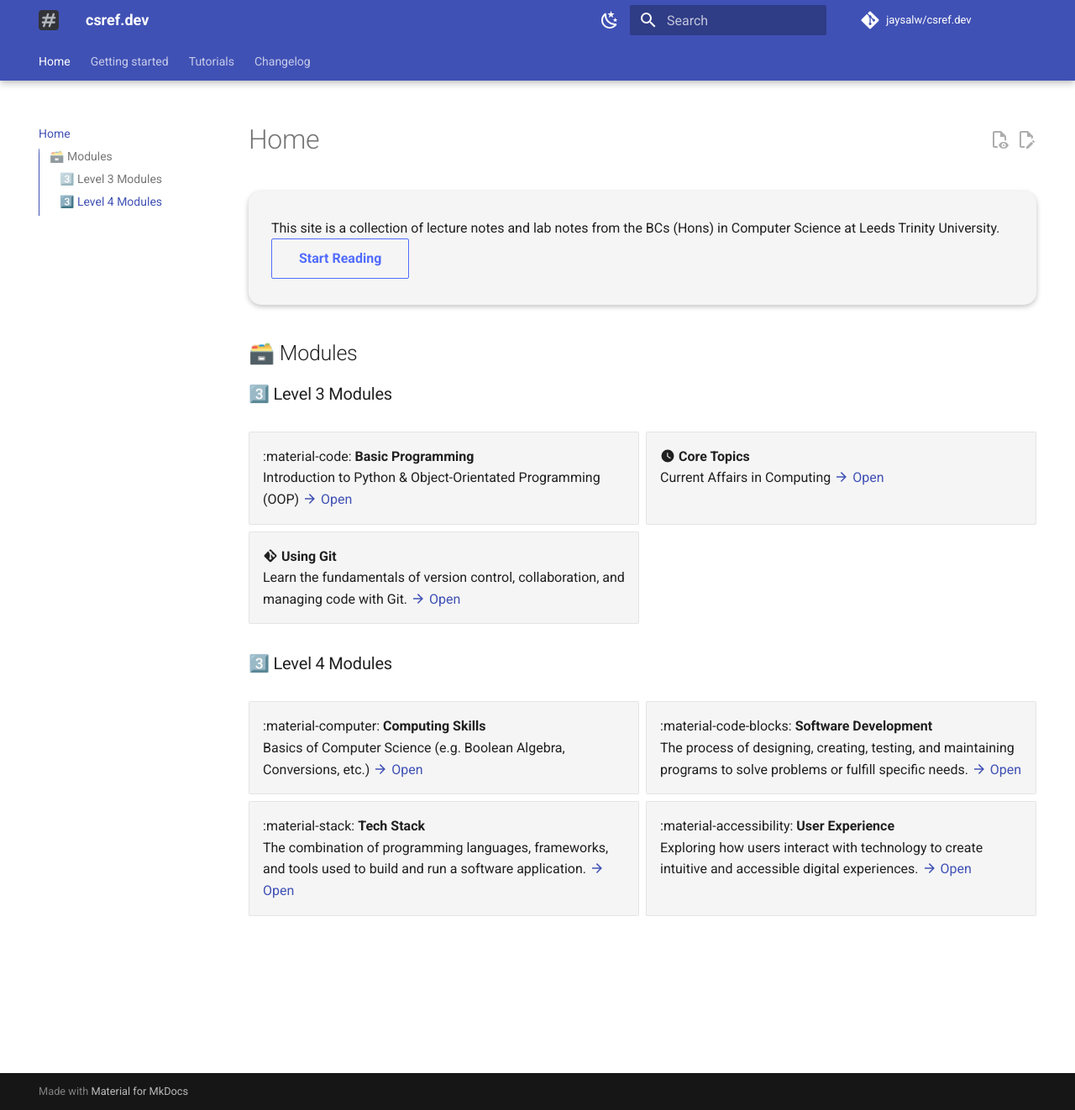
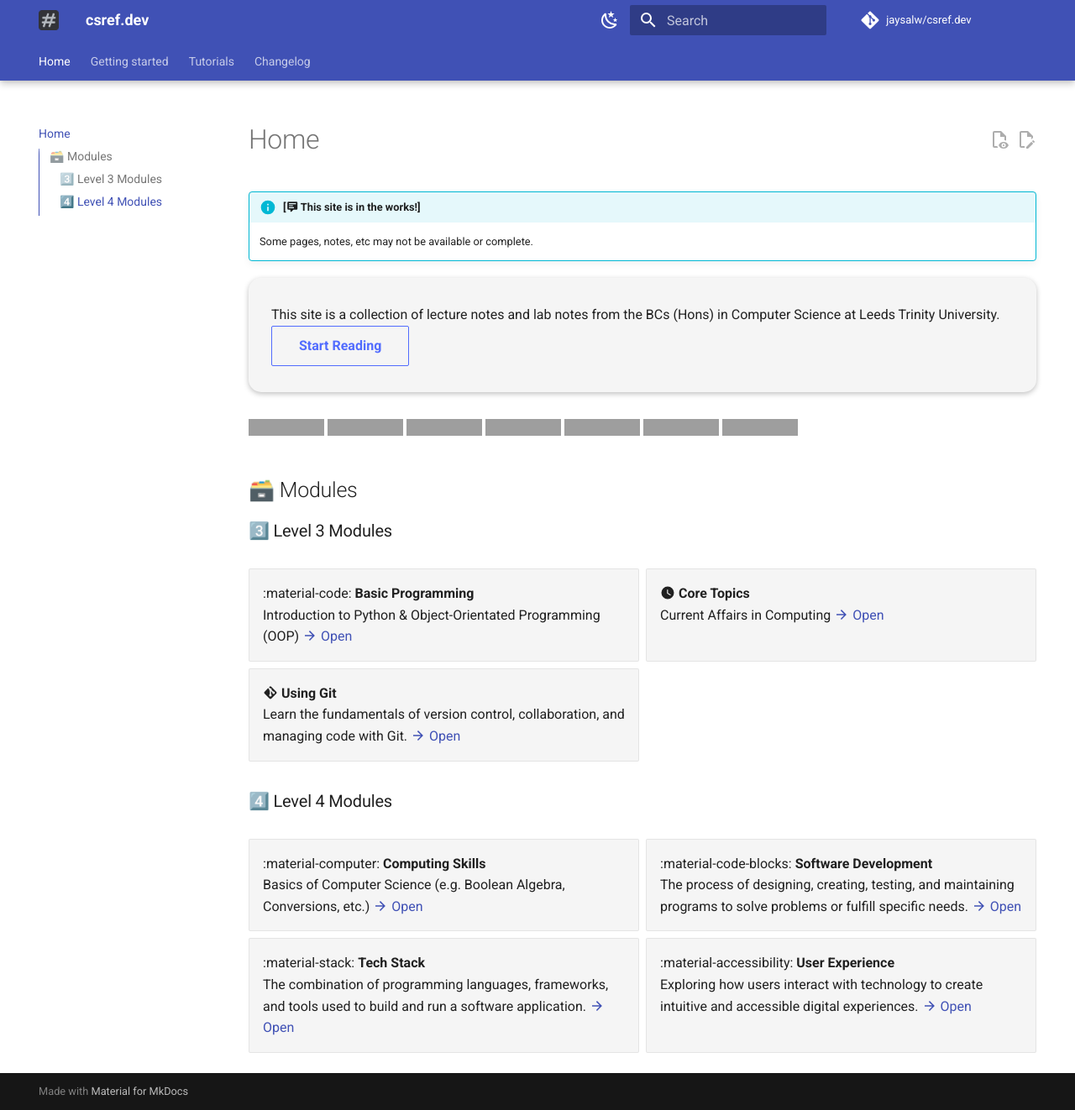
Before and after one commit to jaysalw/csref.dev, an MkDocs documentation site: the page built from docs/index.md, in a window 1280 px wide and 1322 px high. Shown: the whole window at 84% size. Built offline with MkDocs 1.6.1 and Material for MkDocs 9.7.7, drawn with Linux system fonts in a browser that asks for light colours; comment, search, counter and statistics services are not loaded; grey boxes are pictures that could not be loaded.

Commit message:
fix: update site information and improve module section headers in index.md

```diff
--- a/docs/index.md
+++ b/docs/index.md
@@ -4,10 +4,21 @@ hide:
   - toc
 ---
 
+!!! info "[:material-comment-text: This site is in the works!]"
+    Some pages, notes, etc may not be available or complete.
+
 <div class="hero">
    This site is a collection of lecture notes and lab notes from the BCs (Hons) in Computer Science at Leeds Trinity University.
   <a class="md-button md-button--primary" href="how_it_works/">Start Reading</a>
 </div>
+
+[![GitHub Repo stars](https://img.shields.io/github/stars/jaysalw/csref.dev?style=for-the-badge&logo=github)](https://github.com/jaysalw/csref.dev/stargazers)
+[![GitHub forks](https://img.shields.io/github/forks/jaysalw/csref.dev?style=for-the-badge)](https://github.com/jaysalw/csref.dev/network/members)
+[![GitHub issues](https://img.shields.io/github/issues/jaysalw/csref.dev?style=for-the-badge)](https://github.com/jaysalw/csref.dev/issues)
+[![GitHub pull requests](https://img.shields.io/github/issues-pr/jaysalw/csref.dev?style=for-the-badge)](https://github.com/jaysalw/csref.dev/pulls)
+[![GitHub last commit](https://img.shields.io/github/last-commit/jaysalw/csref.dev?style=for-the-badge&logo=git)](https://github.com/jaysalw/csref.dev/commits/main)
+[![GitHub Pages](https://img.shields.io/badge/Deployed%20with-GitHub%20Pages-2ea44f?style=for-the-badge&logo=github)](https://jaysalw.github.io/csref.dev/)
+[![License](https://img.shields.io/github/license/jaysalw/csref.dev?style=for-the-badge)](https://github.com/jaysalw/csref.dev/blob/main/LICENSE)
 
 ## 🗃️ Modules
 
@@ -28,7 +39,7 @@ hide:
 
 </div>
 
-### 3️⃣ Level 4 Modules
+### 4️⃣ Level 4 Modules
 <div class="grid cards" markdown>
 
 -   :material-computer: **Computing Skills**
```
